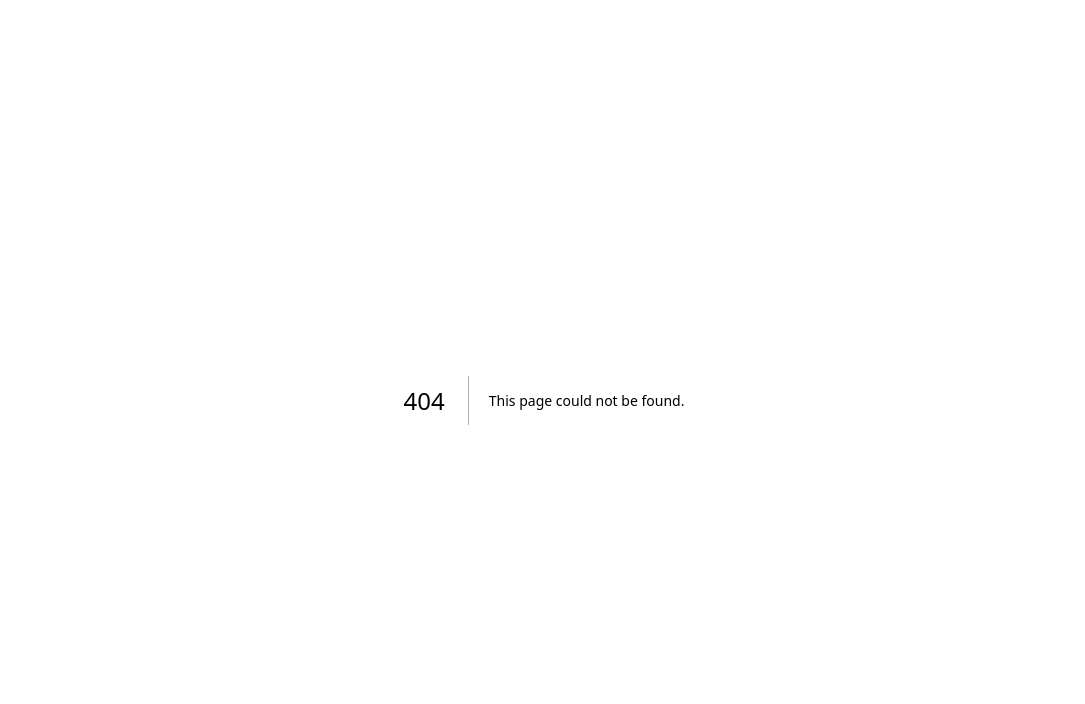
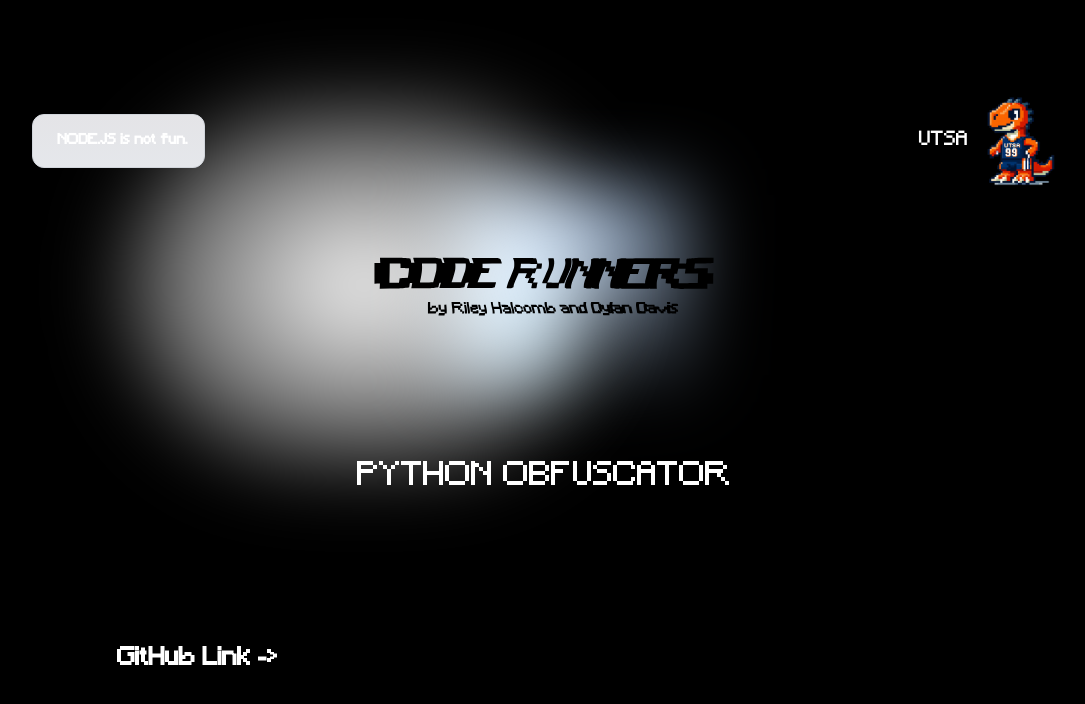
Before and after one commit to rileyhalcomb/CodeRunner, a Next.js app: page /database/python-obfuscator in a window 1280 px wide. Before the commit this address had no page. Shown: the top 704 px of the page, without its empty margins (96-1181 px from the left). Built offline with nearby package versions, Linux system fonts and the light colour scheme.

Commit message:
Update big changes

```diff
--- a/app/page.tsx
+++ b/app/page.tsx
@@ -45,7 +45,7 @@ export default function Home() {
 
 
             <div className="mb-32 grid text-center lg:max-w-4xl lg:w-full lg:mb-0 lg:grid-cols-2 lg:text-left">
-                <Link href="/databases" passHref
+                <Link href="/pages/database" passHref
                       className="group rounded-lg border border-transparent px-5 py-4 transition-colors hover:border-gray-300 hover:bg-gray-100 hover:dark:border-neutral-700 hover:dark:bg-neutral-800/30">
                     <h2 className="mb-3 text-2xl font-semibold" style={{fontFamily: "minecraftmedium"}}>
                         Database{' '}
--- a/pages/databases.tsx
+++ b/pages/database.tsx
@@ -19,8 +19,15 @@ const DatabasesPage: React.FC = () => {
                         priority/>
                 </div>
                 <div className="mt-6"></div>
+
+                <div style={{fontFamily: "minecraftmedium", fontSize: "2rem"}}>
+                    <h1>DATABASE</h1>
+                </div>
+
+                <div className="mt-6"></div>
+
                 <div className="mb-32 grid text-center lg:max-w-4xl lg:w-full lg:mb-0 lg:grid-cols-2 lg:text-left">
-                    <Link href="/databases" passHref
+                    <Link href="/pages/database" passHref
                           className="group rounded-lg border border-transparent px-5 py-4 transition-colors hover:border-gray-300 hover:bg-gray-100 hover:dark:border-neutral-700 hover:dark:bg-neutral-800/30">
                         <h2 className="mb-3 text-2xl font-semibold" style={{fontFamily: "minecraftmedium"}}>
                             Keylogger{' '}
@@ -34,7 +41,7 @@ const DatabasesPage: React.FC = () => {
                         </p>
                     </Link>
 
-                    <Link href="/databases" passHref
+                    <Link href="/pages/database" passHref
                           className="group rounded-lg border border-transparent px-5 py-4 transition-colors hover:border-gray-300 hover:bg-gray-100 hover:dark:border-neutral-700 hover:dark:bg-neutral-800/30">
                         <h2 className="mb-3 text-2xl font-semibold" style={{fontFamily: "minecraftmedium"}}>
                             Windows Login Vulnerability{' '}
@@ -48,7 +55,7 @@ const DatabasesPage: React.FC = () => {
                         </p>
                     </Link>
 
-                    <Link href="/databases" passHref
+                    <Link href="/pages/database" passHref
                           className="group rounded-lg border border-transparent px-5 py-4 transition-colors hover:border-gray-300 hover:bg-gray-100 hover:dark:border-neutral-700 hover:dark:bg-neutral-800/30">
                         <h2 className="mb-3 text-2xl font-semibold" style={{fontFamily: "minecraftmedium"}}>
                             Vulnerability Scanner{' '}
@@ -62,7 +69,7 @@ const DatabasesPage: React.FC = () => {
                         </p>
                     </Link>
 
-                    <Link href="/databases" passHref
+                    <Link href="/pages/database" passHref
                           className="group rounded-lg border border-transparent px-5 py-4 transition-colors hover:border-gray-300 hover:bg-gray-100 hover:dark:border-neutral-700 hover:dark:bg-neutral-800/30">
                         <h2 className="mb-3 text-2xl font-semibold" style={{fontFamily: "minecraftmedium"}}>
                             Brute Forcer{' '}
@@ -76,7 +83,7 @@ const DatabasesPage: React.FC = () => {
                         </p>
                     </Link>
 
-                    <Link href="/databases" passHref
+                    <Link href="/pages/database/python-obfuscator" passHref
                           className="group rounded-lg border border-transparent px-5 py-4 transition-colors hover:border-gray-300 hover:bg-gray-100 hover:dark:border-neutral-700 hover:dark:bg-neutral-800/30">
                         <h2 className="mb-3 text-2xl font-semibold" style={{fontFamily: "minecraftmedium"}}>
                             Python Obfuscator{' '}
@@ -90,7 +97,7 @@ const DatabasesPage: React.FC = () => {
                         </p>
                     </Link>
 
-                    <Link href="/databases" passHref
+                    <Link href="/pages/database" passHref
                           className="group rounded-lg border border-transparent px-5 py-4 transition-colors hover:border-gray-300 hover:bg-gray-100 hover:dark:border-neutral-700 hover:dark:bg-neutral-800/30">
                         <h2 className="mb-3 text-2xl font-semibold" style={{fontFamily: "minecraftmedium"}}>
                             Hash Buster{' '}
@@ -104,7 +111,7 @@ const DatabasesPage: React.FC = () => {
                         </p>
                     </Link>
 
-                    <Link href="/databases" passHref
+                    <Link href="/pages/database" passHref
                           className="group rounded-lg border border-transparent px-5 py-4 transition-colors hover:border-gray-300 hover:bg-gray-100 hover:dark:border-neutral-700 hover:dark:bg-neutral-800/30">
                         <h2 className="mb-3 text-2xl font-semibold" style={{fontFamily: "minecraftmedium"}}>
                             Text Encryption{' '}
@@ -118,7 +125,7 @@ const DatabasesPage: React.FC = () => {
                         </p>
                     </Link>
 
-                    <Link href="/databases" passHref
+                    <Link href="/pages/database" passHref
                           className="group rounded-lg border border-transparent px-5 py-4 transition-colors hover:border-gray-300 hover:bg-gray-100 hover:dark:border-neutral-700 hover:dark:bg-neutral-800/30">
                         <h2 className="mb-3 text-2xl font-semibold" style={{fontFamily: "minecraftmedium"}}>
                             Image Encryption{' '}
@@ -132,7 +139,7 @@ const DatabasesPage: React.FC = () => {
                         </p>
                     </Link>
 
-                    <Link href="/databases" passHref
+                    <Link href="/pages/database" passHref
                           className="group rounded-lg border border-transparent px-5 py-4 transition-colors hover:border-gray-300 hover:bg-gray-100 hover:dark:border-neutral-700 hover:dark:bg-neutral-800/30">
                         <h2 className="mb-3 text-2xl font-semibold" style={{fontFamily: "minecraftmedium"}}>
                             Fingerprint Blocker{' '}
@@ -146,7 +153,7 @@ const DatabasesPage: React.FC = () => {
                         </p>
                     </Link>
 
-                    <Link href="/databases" passHref
+                    <Link href="/pages/database" passHref
                           className="group rounded-lg border border-transparent px-5 py-4 transition-colors hover:border-gray-300 hover:bg-gray-100 hover:dark:border-neutral-700 hover:dark:bg-neutral-800/30">
                         <h2 className="mb-3 text-2xl font-semibold" style={{fontFamily: "minecraftmedium"}}>
                             Password Manager{' '}
@@ -160,7 +167,7 @@ const DatabasesPage: React.FC = () => {
                         </p>
                     </Link>
 
-                    <Link href="/databases" passHref
+                    <Link href="/pages/database" passHref
                           className="group rounded-lg border border-transparent px-5 py-4 transition-colors hover:border-gray-300 hover:bg-gray-100 hover:dark:border-neutral-700 hover:dark:bg-neutral-800/30">
                         <h2 className="mb-3 text-2xl font-semibold" style={{fontFamily: "minecraftmedium"}}>
                             Cipher Text{' '}
@@ -174,7 +181,7 @@ const DatabasesPage: React.FC = () => {
                         </p>
                     </Link>
 
-                    <Link href="/databases" passHref
+                    <Link href="/pages/database" passHref
                           className="group rounded-lg border border-transparent px-5 py-4 transition-colors hover:border-gray-300 hover:bg-gray-100 hover:dark:border-neutral-700 hover:dark:bg-neutral-800/30">
                         <h2 className="mb-3 text-2xl font-semibold" style={{fontFamily: "minecraftmedium"}}>
                             Python Scraper{' '}
--- /dev/null
+++ b/pages/database/python-obfuscator.tsx
@@ -0,0 +1,72 @@
+import React from "react";
+import Link from "next/link";
+
+import "../../app/globals.css"
+import Image from "next/image";
+
+const PythonObfuscatorPage: React.FC = () => {
+    return (
+        <>
+            <main className="flex min-h-screen flex-col items-center justify-between p-24">
+                <div className="z-10 max-w-5xl w-full items-center justify-between font-mono text-sm lg:flex">
+                    <p className="fixed left-0 top-0 flex w-full justify-center border-b border-gray-300 bg-gradient-to-b from-zinc-200 pb-6 pt-8 backdrop-blur-2xl dark:border-neutral-800 dark:bg-zinc-800/30 dark:from-inherit lg:static lg:w-auto  lg:rounded-xl lg:border lg:bg-gray-200 lg:p-4 lg:dark:bg-zinc-800/30">
+                        &nbsp;
+                        <code className="font-mono font-bold" style={{fontFamily: "minecraftmedium"}}>NODE.JS is not
+                            fun.</code>
+                    </p>
+                    <div
+                        className="fixed bottom-0 left-0 flex h-48 w-full items-end justify-center bg-gradient-to-t from-white via-white dark:from-black dark:via-black lg:static lg:h-auto lg:w-auto lg:bg-none">
+                        <Link href="https://www.rowdyhacks.org" passHref
+                              className="pointer-events-none flex place-items-center gap-2 p-8 lg:pointer-events-auto lg:p-0"
+                              style={{fontFamily: "minecraftmedium", fontSize: "1.2rem"}}>
+                            UTSA{' '}
+                            <Image
+                                src="/dinonew.png"
+                                alt="Dino Logo"
+                                width={70}
+                                height={24}
+                                style={{marginLeft: "10px"}}
+                                priority
+                            />
+                        </Link>
+                    </div>
+                </div>
+
+                <div
+                    className="relative flex place-items-center before:absolute before:h-[300px] before:w-full sm:before:w-[480px] before:-translate-x-1/2 before:rounded-full before:bg-gradient-radial before:from-white before:to-transparent before:blur-2xl before:content-[''] after:absolute after:-z-20 after:h-[180px] after:w-full sm:after:w-[240px] after:translate-x-1/3 after:bg-gradient-conic after:from-sky-200 after:via-blue-200 after:blur-2xl after:content-[''] before:dark:bg-gradient-to-br before:dark:from-transparent before:dark:to-blue-700 before:dark:opacity-10 after:dark:from-sky-900 after:dark:via-[#0141ff] after:dark:opacity-40 before:lg:h-[360px] z-[-1]">
+                    <Image
+                        className="relative dark:drop-shadow-[0_0_0.3rem_#ffffff70] dark:invert"
+                        src="/coderunnerspix.svg"
+                        alt="CodeRunners Logo"
+                        width={360}
+                        height={74}
+                        priority/>
+                </div>
+
+                <div className="mt-4"></div>
+
+                <div style={{fontFamily: "minecraftmedium", fontSize: "2rem"}}>
+                    <h1>PYTHON OBFUSCATOR</h1>
+                </div>
+
+                <div className="mt-4"></div>
+
+                <div className="mb-32 grid text-center lg:max-w-4xl lg:w-full lg:mb-0 lg:grid-cols-1 lg:text-left">
+                    <Link href="" passHref
+                          className="group rounded-lg border border-transparent px-5 py-4 transition-colors hover:border-gray-300 hover:bg-gray-100 hover:dark:border-neutral-700 hover:dark:bg-neutral-800/30">
+                        <h2 className="mb-3 text-2xl font-semibold" style={{fontFamily: "minecraftmedium"}}>
+                            GitHub Link{' '}
+                            <span
+                                className="inline-block transition-transform group-hover:translate-x-1 motion-reduce:transform-none">
+                                -&gt;
+                            </span>
+                        </h2>
+
+                    </Link>
+                </div>
+            </main>
+        </>
+    );
+};
+
+export default PythonObfuscatorPage;
--- a/pages/databases/python-obfuscator.tsx
+++ /dev/null
@@ -1,12 +0,0 @@
-import React from "react";
-
-const PythonObfuscatorPage: React.FC = () => {
-    return (
-        <div>
-            <h1>PythonObfuscator Page</h1>
-            <p>This is the Python Obfuscator page content.</p>
-        </div>
-    );
-};
-
-export default PythonObfuscatorPage;
--- a/pages/olddatabases.tsx
+++ b/pages/olddatabases.tsx
@@ -45,7 +45,7 @@ export default function DatabasesPage() {
             <div className="mt-4"></div>
 
             <div className="mb-32 grid text-center lg:max-w-2xl lg:w-full lg:mb-0 lg:grid-cols-12 lg:text-left">
-                <Link href="/databases" passHref
+                <Link href="/pages/database" passHref
                       className="group rounded-lg border border-transparent px-5 py-4 transition-colors hover:border-gray-300 hover:bg-gray-100 hover:dark:border-neutral-700 hover:dark:bg-neutral-800/30">
                     <h2 className="mb-3 text-2xl font-semibold">
                         Keylogger{' '}
@@ -73,7 +73,7 @@ export default function DatabasesPage() {
                     </p>
                 </Link>
 
-                <Link href="/databases" passHref
+                <Link href="/pages/database" passHref
                       className="group rounded-lg border border-transparent px-5 py-4 transition-colors hover:border-gray-300 hover:bg-gray-100 hover:dark:border-neutral-700 hover:dark:bg-neutral-800/30">
                     <h2 className="mb-3 text-2xl font-semibold">
                         Vulnerability Scanner{' '}
@@ -87,7 +87,7 @@ export default function DatabasesPage() {
                     </p>
                 </Link>
 
-                <Link href="/databases" passHref
+                <Link href="/pages/database" passHref
                       className="group rounded-lg border border-transparent px-5 py-4 transition-colors hover:border-gray-300 hover:bg-gray-100 hover:dark:border-neutral-700 hover:dark:bg-neutral-800/30">
                     <h2 className="mb-3 text-2xl font-semibold">
                         Brute Forcer{' '}
@@ -101,7 +101,7 @@ export default function DatabasesPage() {
                     </p>
                 </Link>
 
-                <Link href="/databases" passHref
+                <Link href="/pages/database" passHref
                       className="group rounded-lg border border-transparent px-5 py-4 transition-colors hover:border-gray-300 hover:bg-gray-100 hover:dark:border-neutral-700 hover:dark:bg-neutral-800/30">
                     <h2 className="mb-3 text-2xl font-semibold">
                         Python Obfuscator{' '}
@@ -115,7 +115,7 @@ export default function DatabasesPage() {
                     </p>
                 </Link>
 
-                <Link href="/databases" passHref
+                <Link href="/pages/database" passHref
                       className="group rounded-lg border border-transparent px-5 py-4 transition-colors hover:border-gray-300 hover:bg-gray-100 hover:dark:border-neutral-700 hover:dark:bg-neutral-800/30">
                     <h2 className="mb-3 text-2xl font-semibold">
                         Hash Buster{' '}
@@ -129,7 +129,7 @@ export default function DatabasesPage() {
                     </p>
                 </Link>
 
-                <Link href="/databases" passHref
+                <Link href="/pages/database" passHref
                       className="group rounded-lg border border-transparent px-5 py-4 transition-colors hover:border-gray-300 hover:bg-gray-100 hover:dark:border-neutral-700 hover:dark:bg-neutral-800/30">
                     <h2 className="mb-3 text-2xl font-semibold">
                         Text Encryption{' '}
@@ -143,7 +143,7 @@ export default function DatabasesPage() {
                     </p>
                 </Link>
 
-                <Link href="/databases" passHref
+                <Link href="/pages/database" passHref
                       className="group rounded-lg border border-transparent px-5 py-4 transition-colors hover:border-gray-300 hover:bg-gray-100 hover:dark:border-neutral-700 hover:dark:bg-neutral-800/30">
                     <h2 className="mb-3 text-2xl font-semibold">
                         Image Encryption{' '}
@@ -157,7 +157,7 @@ export default function DatabasesPage() {
                     </p>
                 </Link>
 
-                <Link href="/databases" passHref
+                <Link href="/pages/database" passHref
                       className="group rounded-lg border border-transparent px-5 py-4 transition-colors hover:border-gray-300 hover:bg-gray-100 hover:dark:border-neutral-700 hover:dark:bg-neutral-800/30">
                     <h2 className="mb-3 text-2xl font-semibold">
                         Fingerprint Blocker{' '}
@@ -171,7 +171,7 @@ export default function DatabasesPage() {
                     </p>
                 </Link>
 
-                <Link href="/databases" passHref
+                <Link href="/pages/database" passHref
                       className="group rounded-lg border border-transparent px-5 py-4 transition-colors hover:border-gray-300 hover:bg-gray-100 hover:dark:border-neutral-700 hover:dark:bg-neutral-800/30">
                     <h2 className="mb-3 text-2xl font-semibold">
                         Password Manager{' '}
@@ -185,7 +185,7 @@ export default function DatabasesPage() {
                     </p>
                 </Link>
 
-                <Link href="/databases" passHref
+                <Link href="/pages/database" passHref
                       className="group rounded-lg border border-transparent px-5 py-4 transition-colors hover:border-gray-300 hover:bg-gray-100 hover:dark:border-neutral-700 hover:dark:bg-neutral-800/30">
                     <h2 className="mb-3 text-2xl font-semibold">
                         Cipher Text{' '}
@@ -199,7 +199,7 @@ export default function DatabasesPage() {
                     </p>
                 </Link>
 
-                <Link href="/databases" passHref
+                <Link href="/pages/database" passHref
                       className="group rounded-lg border border-transparent px-5 py-4 transition-colors hover:border-gray-300 hover:bg-gray-100 hover:dark:border-neutral-700 hover:dark:bg-neutral-800/30">
                     <h2 className="mb-3 text-2xl font-semibold">
                         Python Scraper{' '}
--- a/pages/oldpage.tsx
+++ b/pages/oldpage.tsx
@@ -40,7 +40,7 @@ export default function OldPage() {
         <div className="mt-4"></div>
 
         <div className="mb-32 grid text-center lg:max-w-2xl lg:w-full lg:mb-0 lg:grid-cols-2 lg:text-left">
-          <Link href="/databases" passHref className="group rounded-lg border border-transparent px-5 py-4 transition-colors hover:border-gray-300 hover:bg-gray-100 hover:dark:border-neutral-700 hover:dark:bg-neutral-800/30">
+          <Link href="/pages/database" passHref className="group rounded-lg border border-transparent px-5 py-4 transition-colors hover:border-gray-300 hover:bg-gray-100 hover:dark:border-neutral-700 hover:dark:bg-neutral-800/30">
             <h2 className="mb-3 text-2xl font-semibold">
               Database{' '}
               <span className="inline-block transition-transform group-hover:translate-x-1 motion-reduce:transform-none">
```
